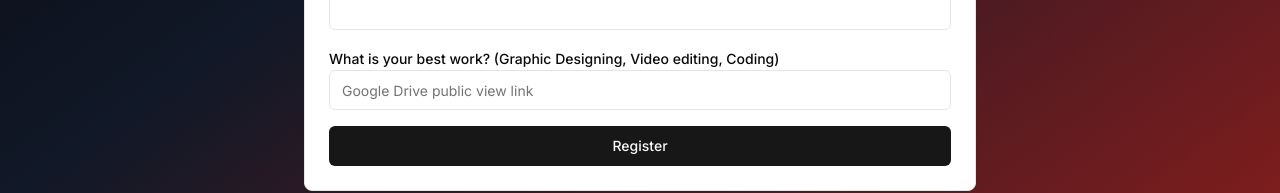
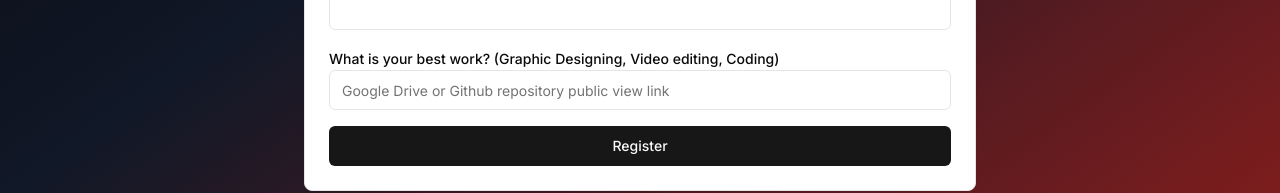
Before and after one commit to notrasa5-source/recruitment-form, a Next.js app: page / in a window 1280 px wide. Shown: the part 705-898 px from the top of the page. Built offline with nearby package versions, Linux system fonts and the light colour scheme.

Commit message:
Update RegistrationForm.tsx

```diff
--- a/components/RegistrationForm.tsx
+++ b/components/RegistrationForm.tsx
@@ -172,7 +172,7 @@ export default function RegistrationForm() {
               </div>
               <div>
                 <Label htmlFor="best_work">What is your best work? (Graphic Designing, Video editing, Coding)</Label>
-                <Input id="best_work" placeholder="Google Drive public view link" {...register('best_work')} />
+                <Input id="best_work" placeholder="Google Drive or Github repository public view link" {...register('best_work')} />
                 {errors.best_work && <p className="text-red-500 text-sm">{errors.best_work.message}</p>}
               </div>
             </div>
```
